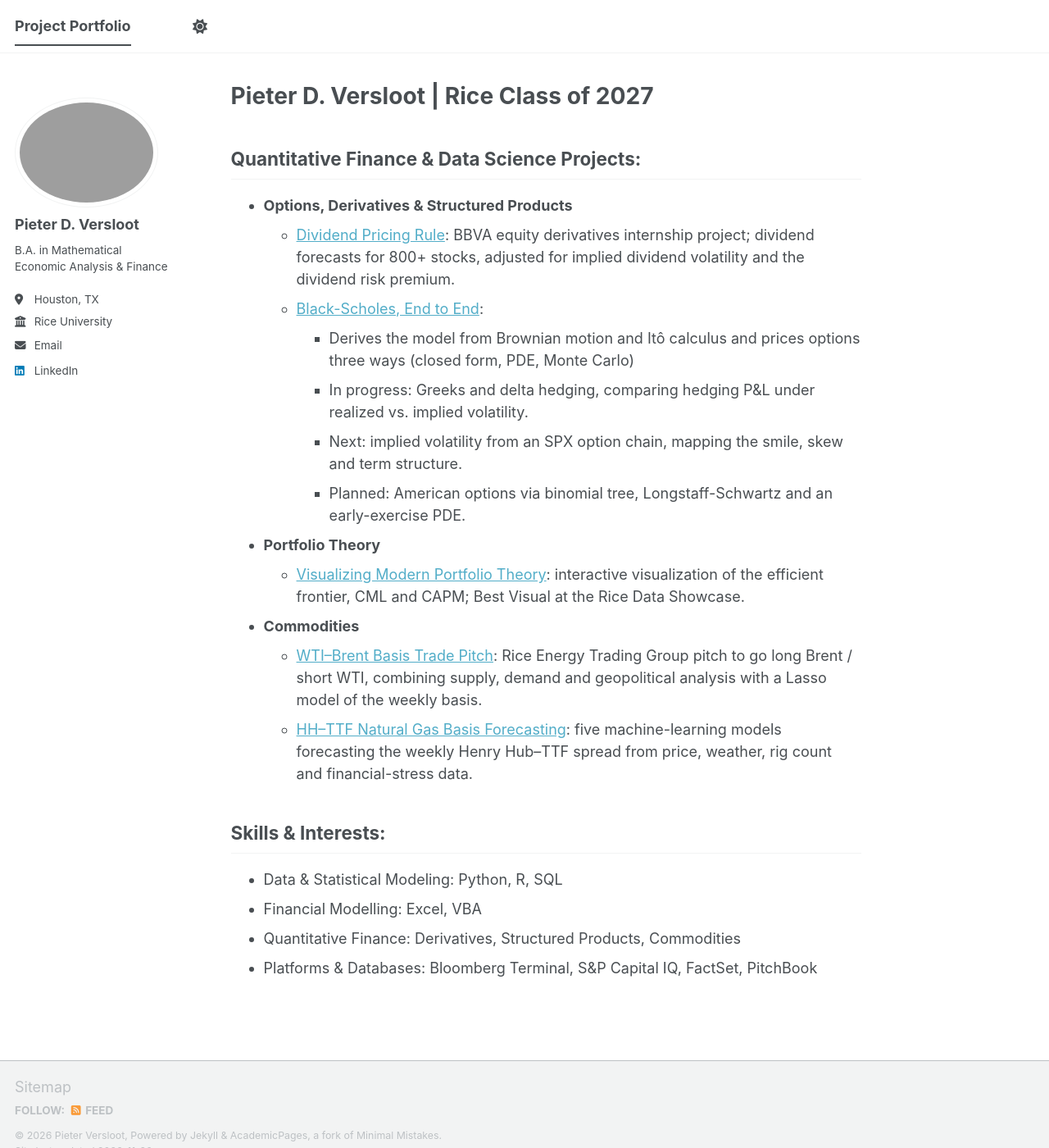
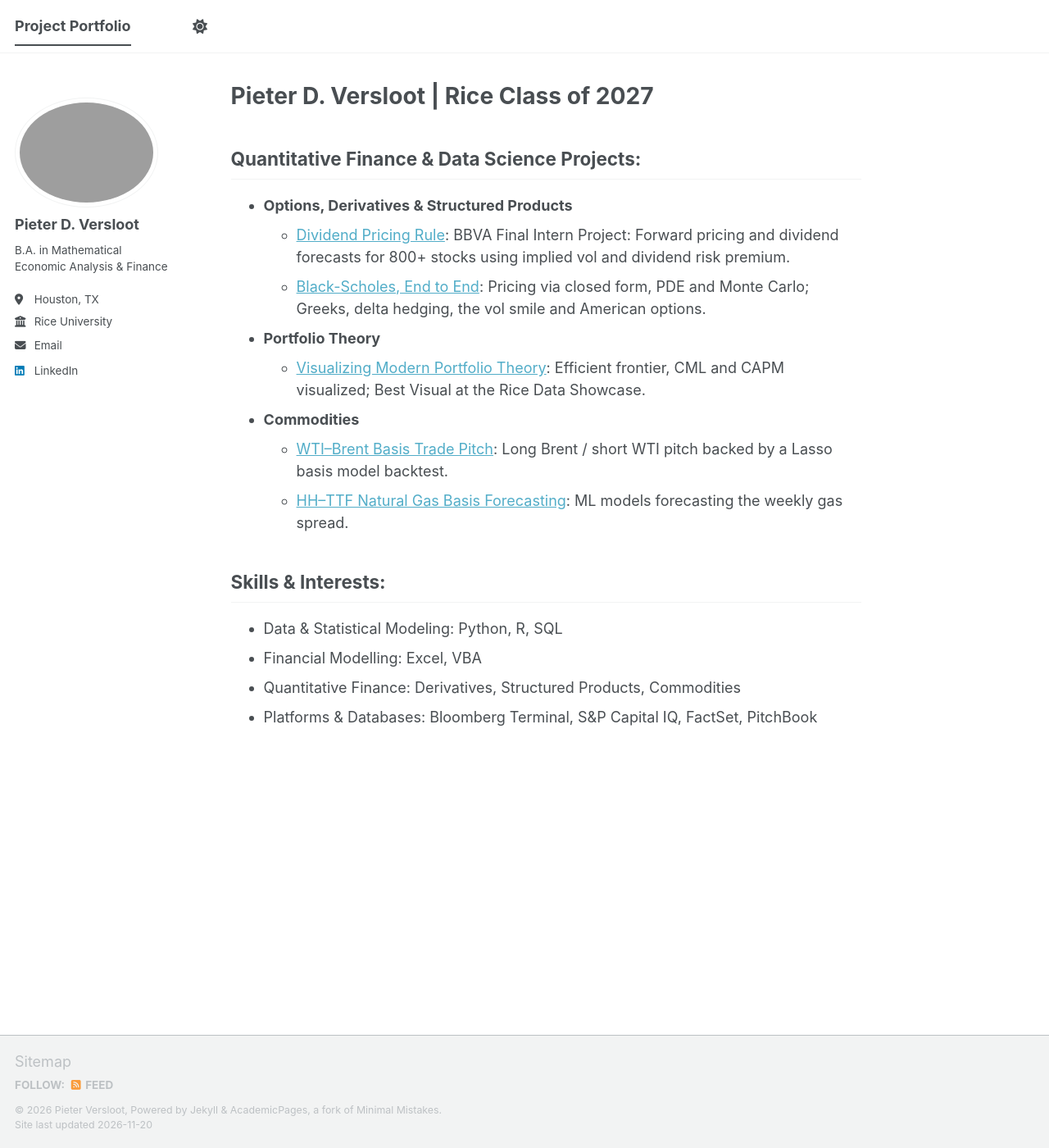
Before and after one commit to pieter-portfolio/pieter-portfolio.github.io, a Jekyll site: the page built from index.md, in a window 1280 px wide and 1400 px high. Shown: the whole window at 82% size. Built offline with Jekyll 4.4.1, drawn with Linux system fonts in a browser that asks for light colours; a script bundle is joined from its source files by our own code; library files that are not in the unit come from our copies.

Commit message:
Refine project descriptions in index.md
Updated project descriptions for clarity and conciseness.

```diff
--- a/index.md
+++ b/index.md
@@ -6,19 +6,16 @@ author_profile: true
 <h2>Quantitative Finance & Data Science Projects:</h2>
 
 - <b>Options, Derivatives & Structured Products</b>
-  - [Dividend Pricing Rule](/files/Dividend_Pricing_Rule.pdf): BBVA equity derivatives internship project; dividend forecasts for 800+ stocks, adjusted for implied dividend volatility and the dividend risk premium.
-  - [Black-Scholes, End to End](https://github.com/pieter-portfolio/vol-01-black-scholes):
-    - Derives the model from Brownian motion and Itô calculus and prices options three ways (closed form, PDE, Monte Carlo)
-    - In progress: Greeks and delta hedging, comparing hedging P&L under realized vs. implied volatility.
-    - Next: implied volatility from an SPX option chain, mapping the smile, skew and term structure.
-    - Planned: American options via binomial tree, Longstaff-Schwartz and an early-exercise PDE.
+  - [Dividend Pricing Rule](/files/Dividend_Pricing_Rule.pdf): BBVA Final Intern Project: Forward pricing and dividend forecasts for 800+ stocks using implied vol and dividend risk premium.
+  - [Black-Scholes, End to End](https://github.com/pieter-portfolio/vol-01-black-scholes): Pricing via closed form, PDE and Monte Carlo; Greeks, delta hedging, the vol smile and American options.
 
 - <b>Portfolio Theory</b>
-  - [Visualizing Modern Portfolio Theory](https://sites.google.com/rice.edu/visualizing-portfolio-theory/home): interactive visualization of the efficient frontier, CML and CAPM; Best Visual at the Rice Data Showcase.
+  - [Visualizing Modern Portfolio Theory](https://sites.google.com/rice.edu/visualizing-portfolio-theory/home): Efficient frontier, CML and CAPM visualized; Best Visual at the Rice Data Showcase.
 
 - <b>Commodities</b>
-  - [WTI–Brent Basis Trade Pitch](https://docs.google.com/presentation/d/1msbzvXIJm1xnTtIMkXJ5lgGomaB42P4fbBi6NKqcfx4/edit?usp=sharing): Rice Energy Trading Group pitch to go long Brent / short WTI, combining supply, demand and geopolitical analysis with a Lasso model of the weekly basis.
-  - [HH–TTF Natural Gas Basis Forecasting](https://docs.google.com/presentation/d/1eUlRoAZMys2JvOSG8RVJl7GaERJn6B6n04v4QWFezrw/edit?usp=sharing): five machine-learning models forecasting the weekly Henry Hub–TTF spread from price, weather, rig count and financial-stress data.
+  - [WTI–Brent Basis Trade Pitch](https://docs.google.com/presentation/d/1msbzvXIJm1xnTtIMkXJ5lgGomaB42P4fbBi6NKqcfx4/edit?usp=sharing): Long Brent / short WTI pitch backed by a Lasso basis model backtest.
+  - [HH–TTF Natural Gas Basis Forecasting](https://docs.google.com/presentation/d/1eUlRoAZMys2JvOSG8RVJl7GaERJn6B6n04v4QWFezrw/edit?usp=sharing): ML models forecasting the weekly gas spread.
+
 <h2>Skills & Interests:</h2>
 <ul>
   <li>Data & Statistical Modeling: Python, R, SQL</li>
```
